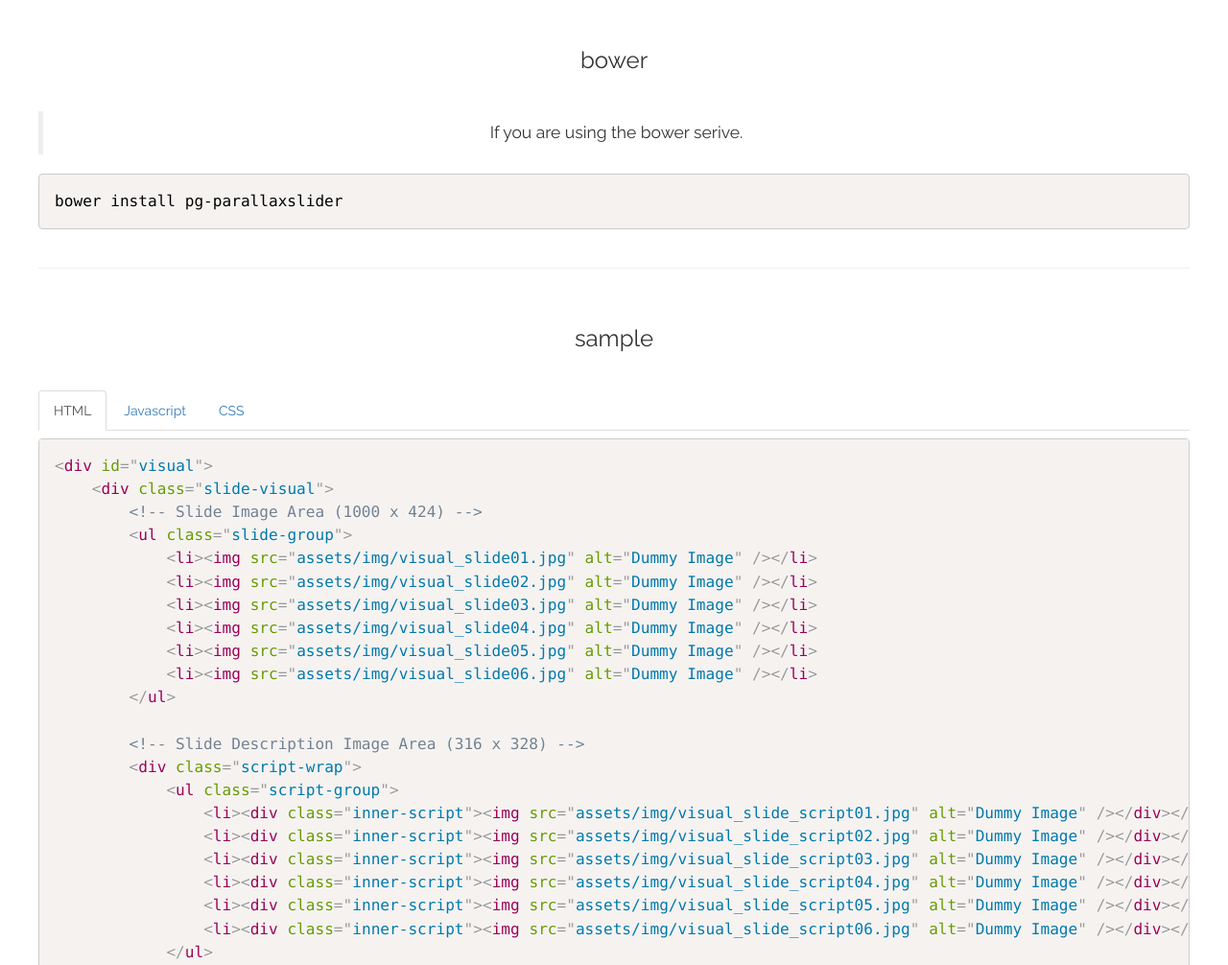
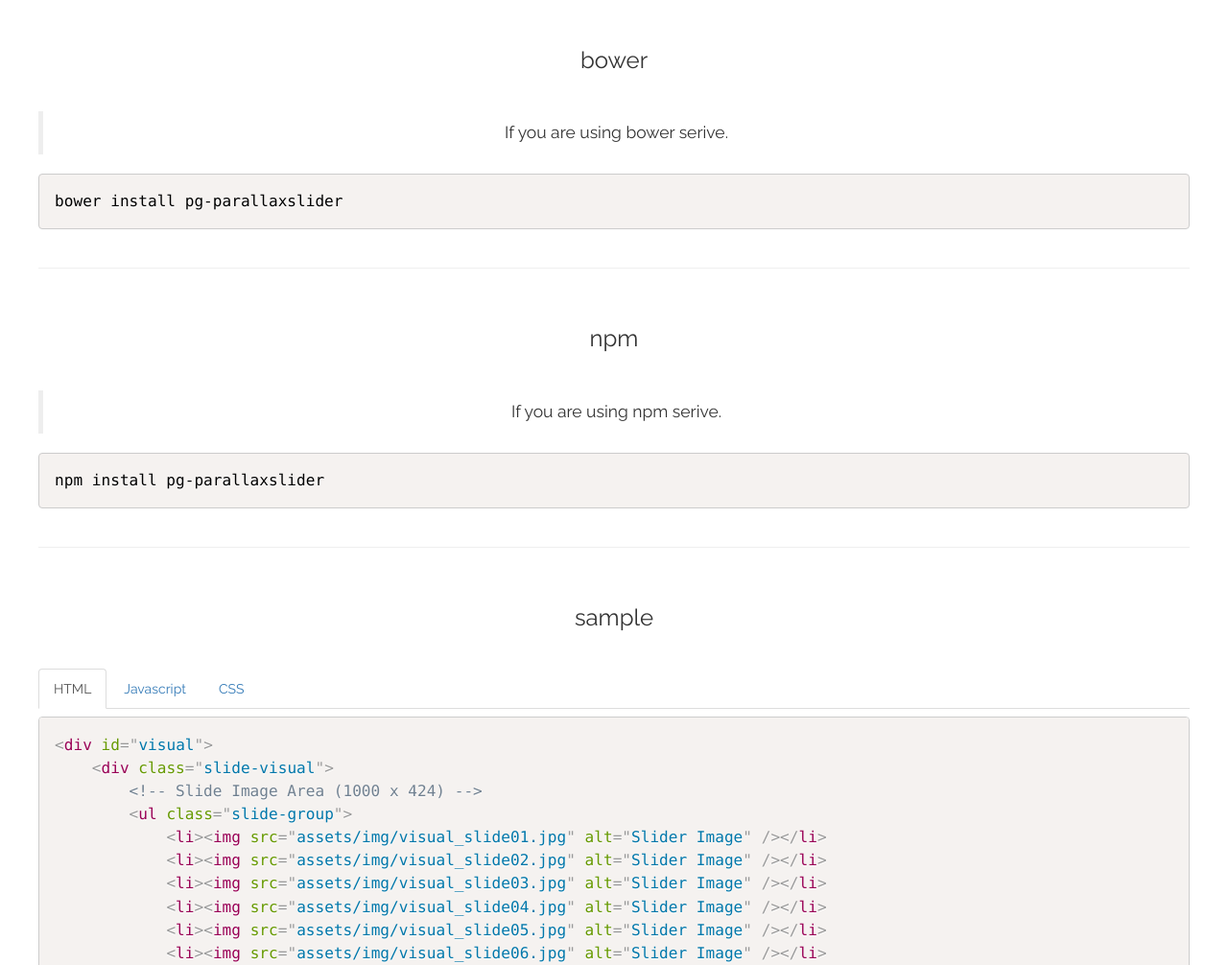
Before and after one commit to KennethanCeyer/parallax-slider, a website: page index.html in a window 1280 px wide. Shown: the part 1520-2526 px from the top of the page at 96% size. Drawn offline with Linux system fonts and the light colour scheme.

Commit message:
Update index.html demo page.

```diff
--- a/index.html
+++ b/index.html
@@ -87,23 +87,23 @@
 			<div class="slide-visual">
 				<!-- Slide Image Area (1000 x 424) -->
 				<ul class="slide-group">
-					<li><img src="assets/img/visual_slide01.jpg" alt="Dummy Image" /></li>
-					<li><img src="assets/img/visual_slide02.jpg" alt="Dummy Image" /></li>
-					<li><img src="assets/img/visual_slide03.jpg" alt="Dummy Image" /></li>
-					<li><img src="assets/img/visual_slide04.jpg" alt="Dummy Image" /></li>
-					<li><img src="assets/img/visual_slide05.jpg" alt="Dummy Image" /></li>
-					<li><img src="assets/img/visual_slide06.jpg" alt="Dummy Image" /></li>
+					<li><img src="assets/img/visual_slide01.jpg" alt="Slider Image" /></li>
+					<li><img src="assets/img/visual_slide02.jpg" alt="Slider Image" /></li>
+					<li><img src="assets/img/visual_slide03.jpg" alt="Slider Image" /></li>
+					<li><img src="assets/img/visual_slide04.jpg" alt="Slider Image" /></li>
+					<li><img src="assets/img/visual_slide05.jpg" alt="Slider Image" /></li>
+					<li><img src="assets/img/visual_slide06.jpg" alt="Slider Image" /></li>
 				</ul>
 
 				<!-- Slide Description Image Area (316 x 328) -->
 				<div class="script-wrap">
 					<ul class="script-group">
-						<li><div class="inner-script"><img src="assets/img/visual_slide_script01.jpg" alt="Dummy Image" /></div></li>
-						<li><div class="inner-script"><img src="assets/img/visual_slide_script02.jpg" alt="Dummy Image" /></div></li>
-						<li><div class="inner-script"><img src="assets/img/visual_slide_script03.jpg" alt="Dummy Image" /></div></li>
-						<li><div class="inner-script"><img src="assets/img/visual_slide_script04.jpg" alt="Dummy Image" /></div></li>
-						<li><div class="inner-script"><img src="assets/img/visual_slide_script05.jpg" alt="Dummy Image" /></div></li>
-						<li><div class="inner-script"><img src="assets/img/visual_slide_script06.jpg" alt="Dummy Image" /></div></li>
+						<li><div class="inner-script"><img src="assets/img/visual_slide_script01.jpg" alt="Tumbnail Slider Image" /></div></li>
+						<li><div class="inner-script"><img src="assets/img/visual_slide_script02.jpg" alt="Tumbnail Slider Image" /></div></li>
+						<li><div class="inner-script"><img src="assets/img/visual_slide_script03.jpg" alt="Tumbnail Slider Image" /></div></li>
+						<li><div class="inner-script"><img src="assets/img/visual_slide_script04.jpg" alt="Tumbnail Slider Image" /></div></li>
+						<li><div class="inner-script"><img src="assets/img/visual_slide_script05.jpg" alt="Tumbnail Slider Image" /></div></li>
+						<li><div class="inner-script"><img src="assets/img/visual_slide_script06.jpg" alt="Tumbnail Slider Image" /></div></li>
 					</ul>
 					<div class="slide-controller">
 						<a href="#" class="btn-prev"><img src="assets/img/btn_prev.png" alt="Prev Slide" /></a>
@@ -209,8 +209,13 @@
 		</div>
 		<div id="bower" class="article">
 			<h3>bower</h3>
-			<blockquote><p>If you are using the bower serive.</p></blockquote>
+			<blockquote><p>If you are using bower serive.</p></blockquote>
 			<pre><code class="language-bash">bower install pg-parallaxslider</code></pre>
+		</div>
+		<div id="npm" class="article">
+			<h3>npm</h3>
+			<blockquote><p>If you are using npm serive.</p></blockquote>
+			<pre><code class="language-bash">npm install pg-parallaxslider</code></pre>
 		</div>
 		<div id="sample" class="article">
 			<h3>sample</h3>
@@ -225,23 +230,23 @@
 	&lt;div class=&quot;slide-visual&quot;&gt;
 		&lt;!-- Slide Image Area (1000 x 424) --&gt;
 		&lt;ul class=&quot;slide-group&quot;&gt;
-			&lt;li&gt;&lt;img src=&quot;assets/img/visual_slide01.jpg&quot; alt=&quot;Dummy Image&quot; /&gt;&lt;/li&gt;
-			&lt;li&gt;&lt;img src=&quot;assets/img/visual_slide02.jpg&quot; alt=&quot;Dummy Image&quot; /&gt;&lt;/li&gt;
-			&lt;li&gt;&lt;img src=&quot;assets/img/visual_slide03.jpg&quot; alt=&quot;Dummy Image&quot; /&gt;&lt;/li&gt;
-			&lt;li&gt;&lt;img src=&quot;assets/img/visual_slide04.jpg&quot; alt=&quot;Dummy Image&quot; /&gt;&lt;/li&gt;
-			&lt;li&gt;&lt;img src=&quot;assets/img/visual_slide05.jpg&quot; alt=&quot;Dummy Image&quot; /&gt;&lt;/li&gt;
-			&lt;li&gt;&lt;img src=&quot;assets/img/visual_slide06.jpg&quot; alt=&quot;Dummy Image&quot; /&gt;&lt;/li&gt;
+			&lt;li&gt;&lt;img src=&quot;assets/img/visual_slide01.jpg&quot; alt=&quot;Slider Image&quot; /&gt;&lt;/li&gt;
+			&lt;li&gt;&lt;img src=&quot;assets/img/visual_slide02.jpg&quot; alt=&quot;Slider Image&quot; /&gt;&lt;/li&gt;
+			&lt;li&gt;&lt;img src=&quot;assets/img/visual_slide03.jpg&quot; alt=&quot;Slider Image&quot; /&gt;&lt;/li&gt;
+			&lt;li&gt;&lt;img src=&quot;assets/img/visual_slide04.jpg&quot; alt=&quot;Slider Image&quot; /&gt;&lt;/li&gt;
+			&lt;li&gt;&lt;img src=&quot;assets/img/visual_slide05.jpg&quot; alt=&quot;Slider Image&quot; /&gt;&lt;/li&gt;
+			&lt;li&gt;&lt;img src=&quot;assets/img/visual_slide06.jpg&quot; alt=&quot;Slider Image&quot; /&gt;&lt;/li&gt;
 		&lt;/ul&gt;
 
 		&lt;!-- Slide Description Image Area (316 x 328) --&gt;
 		&lt;div class=&quot;script-wrap&quot;&gt;
 			&lt;ul class=&quot;script-group&quot;&gt;
-				&lt;li&gt;&lt;div class=&quot;inner-script&quot;&gt;&lt;img src=&quot;assets/img/visual_slide_script01.jpg&quot; alt=&quot;Dummy Image&quot; /&gt;&lt;/div&gt;&lt;/li&gt;
-				&lt;li&gt;&lt;div class=&quot;inner-script&quot;&gt;&lt;img src=&quot;assets/img/visual_slide_script02.jpg&quot; alt=&quot;Dummy Image&quot; /&gt;&lt;/div&gt;&lt;/li&gt;
-				&lt;li&gt;&lt;div class=&quot;inner-script&quot;&gt;&lt;img src=&quot;assets/img/visual_slide_script03.jpg&quot; alt=&quot;Dummy Image&quot; /&gt;&lt;/div&gt;&lt;/li&gt;
-				&lt;li&gt;&lt;div class=&quot;inner-script&quot;&gt;&lt;img src=&quot;assets/img/visual_slide_script04.jpg&quot; alt=&quot;Dummy Image&quot; /&gt;&lt;/div&gt;&lt;/li&gt;
-				&lt;li&gt;&lt;div class=&quot;inner-script&quot;&gt;&lt;img src=&quot;assets/img/visual_slide_script05.jpg&quot; alt=&quot;Dummy Image&quot; /&gt;&lt;/div&gt;&lt;/li&gt;
-				&lt;li&gt;&lt;div class=&quot;inner-script&quot;&gt;&lt;img src=&quot;assets/img/visual_slide_script06.jpg&quot; alt=&quot;Dummy Image&quot; /&gt;&lt;/div&gt;&lt;/li&gt;
+				&lt;li&gt;&lt;div class=&quot;inner-script&quot;&gt;&lt;img src=&quot;assets/img/visual_slide_script01.jpg&quot; alt=&quot;Tumbnail Slider Image&quot; /&gt;&lt;/div&gt;&lt;/li&gt;
+				&lt;li&gt;&lt;div class=&quot;inner-script&quot;&gt;&lt;img src=&quot;assets/img/visual_slide_script02.jpg&quot; alt=&quot;Tumbnail Slider Image&quot; /&gt;&lt;/div&gt;&lt;/li&gt;
+				&lt;li&gt;&lt;div class=&quot;inner-script&quot;&gt;&lt;img src=&quot;assets/img/visual_slide_script03.jpg&quot; alt=&quot;Tumbnail Slider Image&quot; /&gt;&lt;/div&gt;&lt;/li&gt;
+				&lt;li&gt;&lt;div class=&quot;inner-script&quot;&gt;&lt;img src=&quot;assets/img/visual_slide_script04.jpg&quot; alt=&quot;Tumbnail Slider Image&quot; /&gt;&lt;/div&gt;&lt;/li&gt;
+				&lt;li&gt;&lt;div class=&quot;inner-script&quot;&gt;&lt;img src=&quot;assets/img/visual_slide_script05.jpg&quot; alt=&quot;Tumbnail Slider Image&quot; /&gt;&lt;/div&gt;&lt;/li&gt;
+				&lt;li&gt;&lt;div class=&quot;inner-script&quot;&gt;&lt;img src=&quot;assets/img/visual_slide_script06.jpg&quot; alt=&quot;Tumbnail Slider Image&quot; /&gt;&lt;/div&gt;&lt;/li&gt;
 			&lt;/ul&gt;
 			&lt;div class=&quot;slide-controller&quot;&gt;
 				&lt;a href=&quot;#&quot; class=&quot;btn-prev&quot;&gt;&lt;img src=&quot;assets/img/btn_prev.png&quot; alt=&quot;Prev Slide&quot; /&gt;&lt;/a&gt;
```
